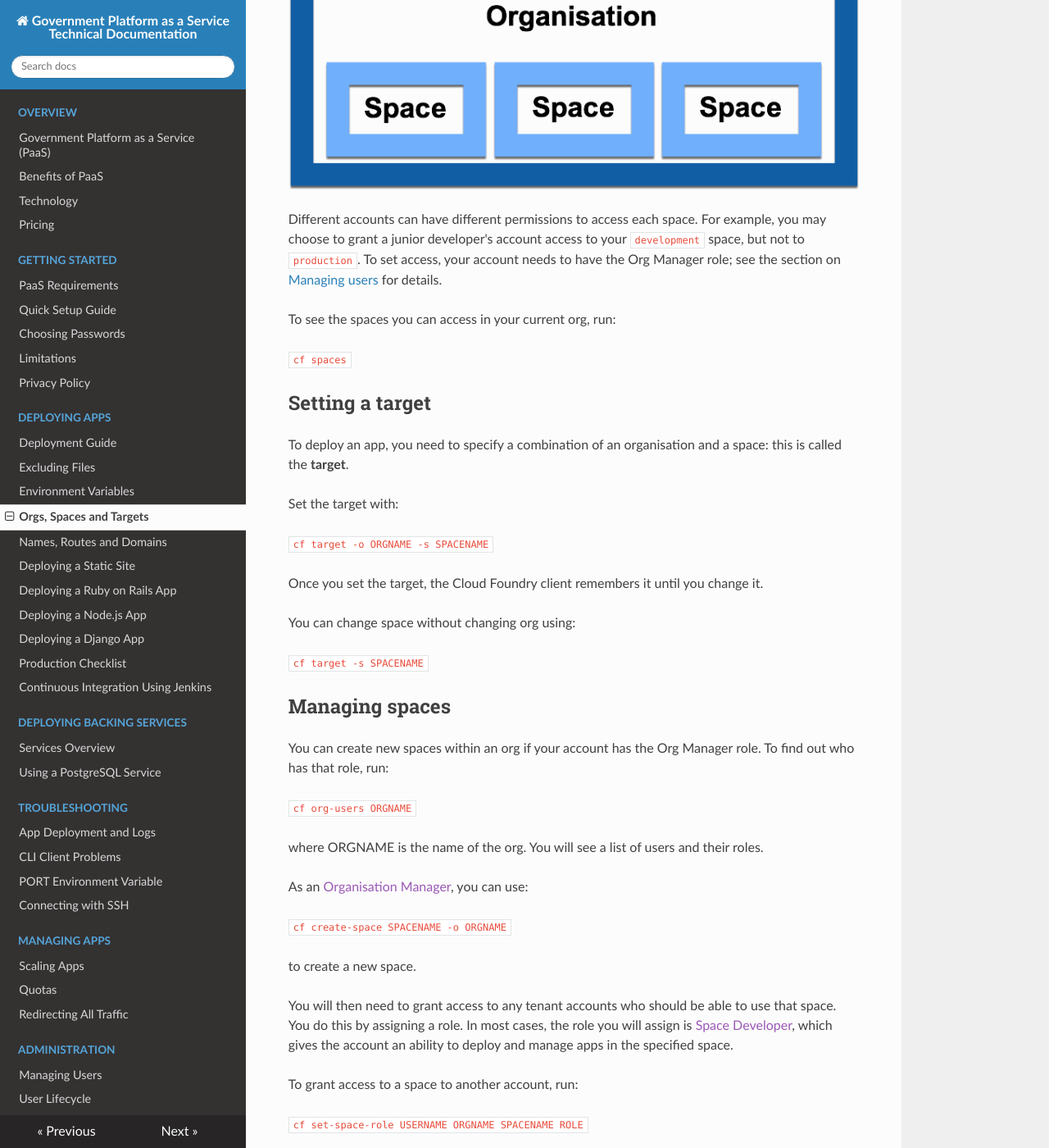
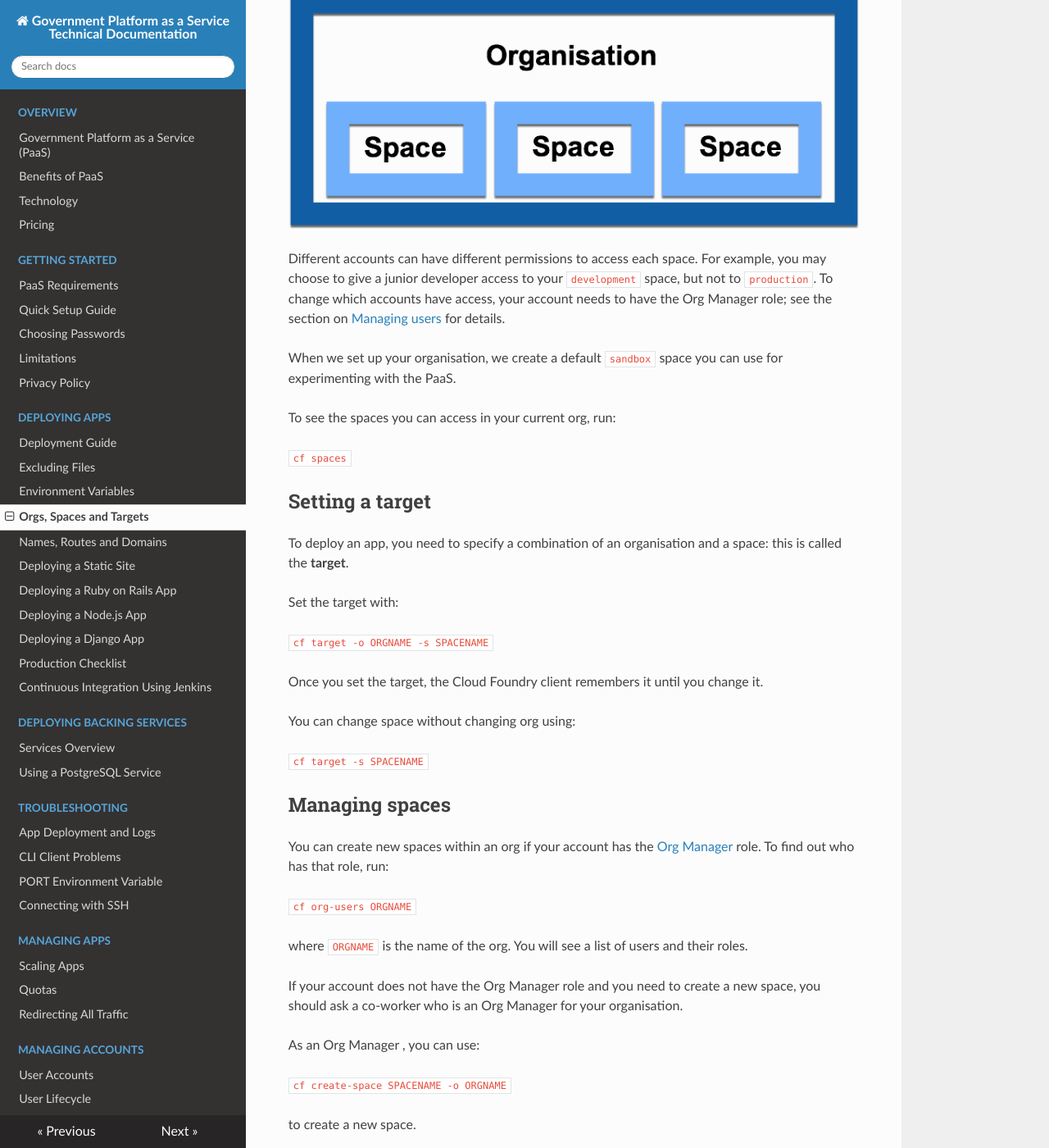
Before and after one commit to alphagov/paas-developer-docs, an MkDocs documentation site: the page built from docs/deploying_apps/orgs_spaces_targets.md, in a window 1280 px wide and 1400 px high, scrolled down 705 px. Shown: the whole window at 82% size. Built offline with MkDocs 1.6.1, drawn with Linux system fonts in a browser that asks for light colours; nearby versions of some CDN libraries; old or Windows-style settings are respelled for this version of MkDocs; some of the changed text lies outside the part shown.

Commit message:
Reorganise account material, fix some links

```diff
--- a/docs/deploying_apps/orgs_spaces_targets.md
+++ b/docs/deploying_apps/orgs_spaces_targets.md
@@ -1,6 +1,8 @@
 ## Organisations
 
 Your tenant account belongs to at least one **organisation** ("org" for short) within the PaaS. This typically represents the real-world organisation, department or team you work for. Your co-workers' tenant accounts will belong to the same org.
+
+Typically a team has a single organisation, but you can have more than one.
 
 To list the orgs your account can access, run:
 
@@ -18,7 +20,9 @@ Each organisation is divided into one or more **spaces**, which are used to orga
 
 ![Diagram showing that an organisation contains multiple spaces](/img/org-spaces.png)
 
-Different accounts can have different permissions to access each space. For example, you may choose to grant a junior developer's account access to your ``development`` space, but not to ``production``. To set access, your account needs to have the Org Manager role; see the section on [Managing users](/manage-users) for details.
+Different accounts can have different permissions to access each space. For example, you may choose to give a junior developer access to your ``development`` space, but not to ``production``. To change which accounts have access, your account needs to have the Org Manager role; see the section on [Managing users](/managing_users/user_accounts) for details.
+
+When we set up your organisation, we create a default `sandbox` space you can use for experimenting with the PaaS.
 
 To see the spaces you can access in your current org, run:
 
@@ -40,13 +44,15 @@ You can change space without changing org using:
 
 ## Managing spaces
 
-You can create new spaces within an org if your account has the Org Manager  role. To find out who has that role, run:
+You can create new spaces within an org if your account has the [Org Manager](/managing_users/user_accounts#Org-manager) role. To find out who has that role, run:
 
 ``cf org-users ORGNAME``
 
-where ORGNAME is the name of the org. You will see a list of users and their roles.
+where `ORGNAME` is the name of the org. You will see a list of users and their roles.
 
-As an [Organisation Manager](), you can use:
+If your account does not have the Org Manager role and you need to create a new space, you should ask a co-worker who is an Org Manager for your organisation.
+
+As an Org Manager , you can use:
 
 ``cf create-space SPACENAME -o ORGNAME``
 
--- a/mkdocs.yml
+++ b/mkdocs.yml
@@ -38,7 +38,7 @@ pages:
     - 'Scaling Apps' : 'managing_apps/scaling.md'
     - 'Quotas': 'managing_apps/quotas.md'
     - 'Redirecting All Traffic': 'managing_apps/redirect_all_traffic.md'
-- Administration:
-    - 'Managing Users' : 'managing_users/manage_users.md'
+- Managing Accounts:
+    - 'User Accounts' : 'managing_users/user_accounts.md'
     - 'User Lifecycle' : 'managing_users/user_lifecycle.md'
 copyright: Found a mistake in this documentation? Or do you have a question it doesn't answer? Please email us at <a href="mailto:gov-uk-paas-support@digital.cabinet-office.gov.uk">gov-uk-paas-support@digital.cabinet-office.gov.uk</a>.
```
Also changed, not shown: docs/getting_started/quick_setup_guide.md (+3 -1 lines), docs/managing_users/manage_users.md (deleted, +0 -35 lines), docs/managing_users/user_accounts.md (added, +44 -0 lines), docs/managing_users/user_lifecycle.md (+8 -13 lines).
